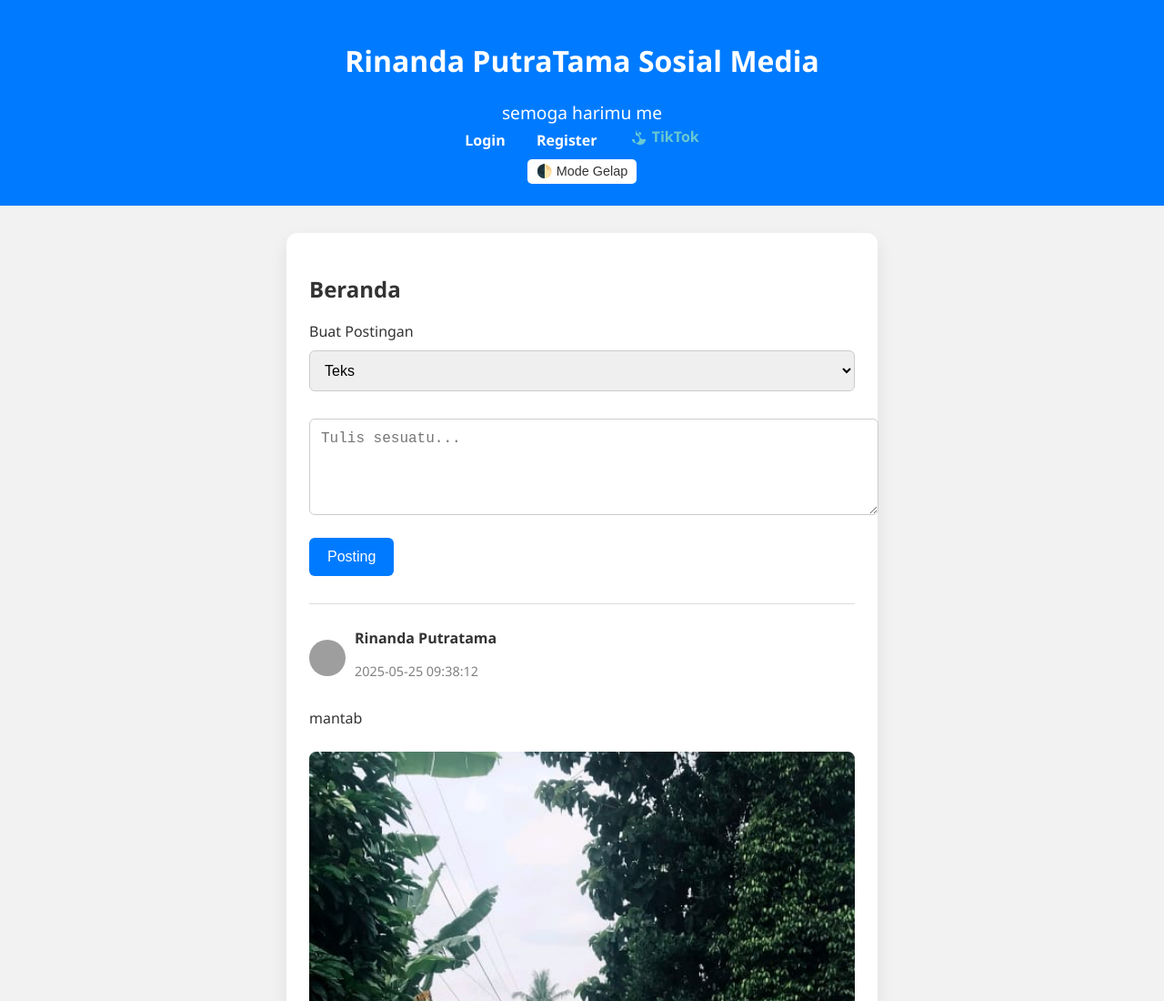
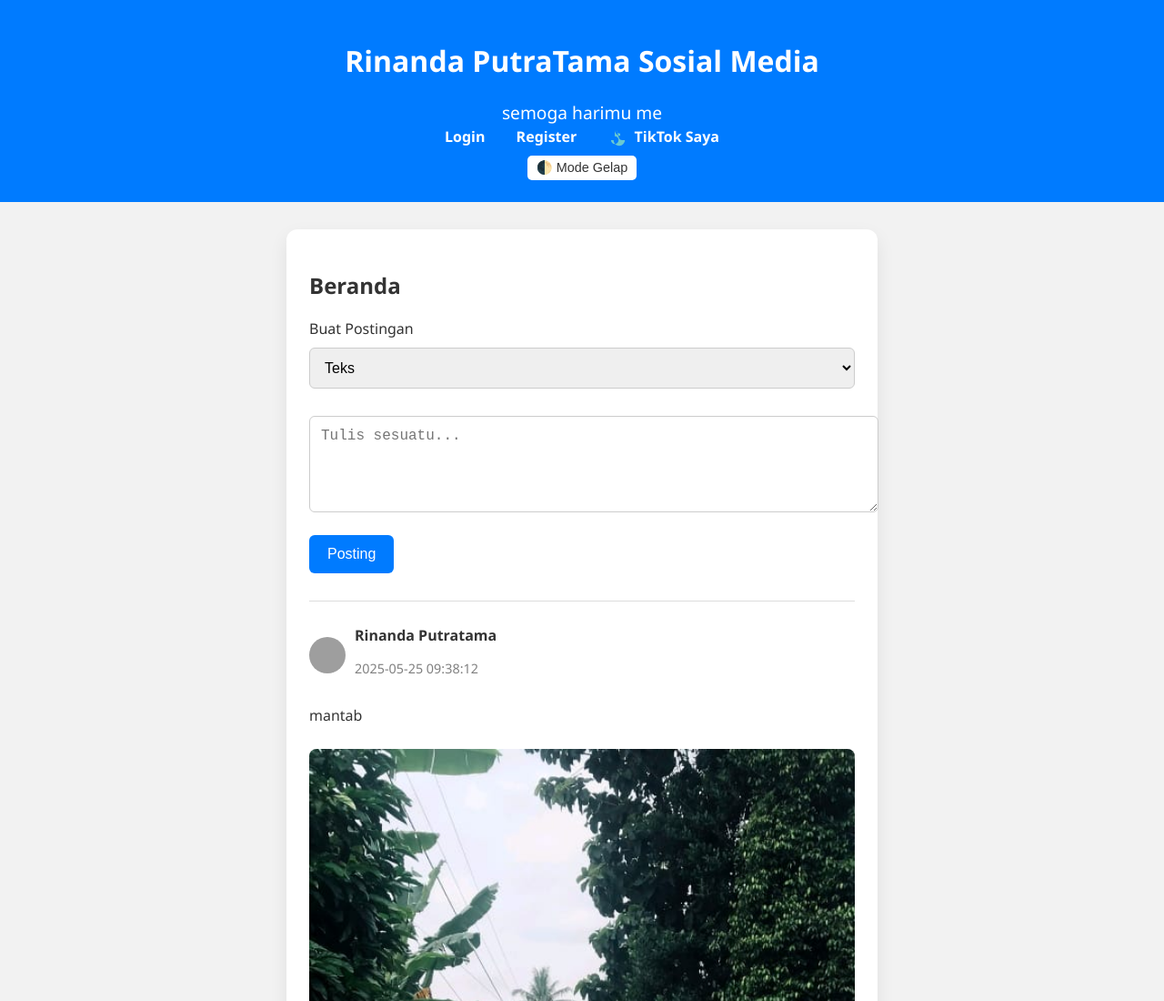
Before and after one commit to Tamaa08/register, a plain HTML site: page index.html in a window 1280 px wide. Shown: the top 1100 px of the page at 91% size. Drawn offline with Linux system fonts and the light colour scheme; grey boxes are pictures that could not be loaded.

Commit message:
Update index.html

```diff
--- a/index.html
+++ b/index.html
@@ -13,6 +13,7 @@
       --container-light: white;
       --container-dark: #2c2c2c;
     }
+
     body {
       font-family: 'Segoe UI', Tahoma, Geneva, Verdana, sans-serif;
       margin: 0;
@@ -52,21 +53,6 @@
 
     nav a:hover {
       color: #ffeb3b;
-    }
-
-    /* Link TikTok dengan ikon */
-    nav a.tiktok-link {
-      margin-left: 15px;
-      color: #69C9D0; /* warna khas TikTok */
-      font-weight: 700;
-      display: inline-flex;
-      align-items: center;
-      gap: 6px;
-    }
-
-    nav a.tiktok-link:hover {
-      color: #00f2ea;
-      text-decoration: underline;
     }
 
     .mode-toggle {
@@ -187,6 +173,19 @@
       80% { opacity: 1; }
       100% { opacity: 0; display: none; }
     }
+
+    .tiktok-link svg {
+      vertical-align: middle;
+      margin-right: 5px;
+    }
+
+    .tiktok-link {
+      color: white;
+    }
+
+    .tiktok-link:hover {
+      color: #ffeb3b;
+    }
   </style>
 </head>
 <body>
@@ -196,12 +195,11 @@
     <nav>
       <a href="login.html">Login</a>
       <a href="register.html">Register</a>
-      <a href="https://www.https://tiktok.com/@rinandaputra_01" target="_blank" rel="noopener noreferrer" class="tiktok-link" aria-label="https://tiktok.com/@rinandaputra_01">
-        <!-- Ikon TikTok SVG kecil -->
-        <svg xmlns="http://www.w3.org/2000/svg" width="20" height="20" fill="#69C9D0" viewBox="0 0 24 24" aria-hidden="true" focusable="false">
+      <a href="https://tiktok.com/@rinandaputra_01" target="_blank" rel="noopener noreferrer" class="tiktok-link">
+        <svg xmlns="http://www.w3.org/2000/svg" width="20" height="20" fill="#69C9D0" viewBox="0 0 24 24">
           <path d="M12.005 2.004a4.98 4.98 0 004.822 4.982v2.81a7.412 7.412 0 01-7.174-7.792v8.595a4.995 4.995 0 11-4.995 4.995h3.346a7.484 7.484 0 007.566 7.485 7.49 7.49 0 007.42-7.588h-3.335a4.991 4.991 0 01-4.83-4.492z"/>
         </svg>
-        TikTok
+        TikTok Saya
       </a>
     </nav>
     <button class="mode-toggle" onclick="toggleMode()">🌓 Mode Gelap</button>
@@ -234,7 +232,6 @@
   <div class="toast" id="toast">✅ Postingan berhasil dikirim!</div>
 
   <script>
-    // Toast function
     function showToast() {
       const toast = document.getElementById("toast");
       toast.classList.add("show");
@@ -243,18 +240,15 @@
       }, 3000);
     }
 
-    // Like button
     function likePost(btn) {
       btn.innerHTML = "💖 Disukai!";
       btn.style.background = "#ffcccb";
     }
 
-    // Dark mode toggle
     function toggleMode() {
       document.body.classList.toggle("dark");
     }
 
-    // Typing effect
     const typingText = document.getElementById("typing-text");
     const texts = ["Selamat datang!", "semoga harimu menyenangkan.", "Bersosialisasi lebih mudah!"];
     let i = 0, j = 0, currentText = '', isDeleting = false;
```
